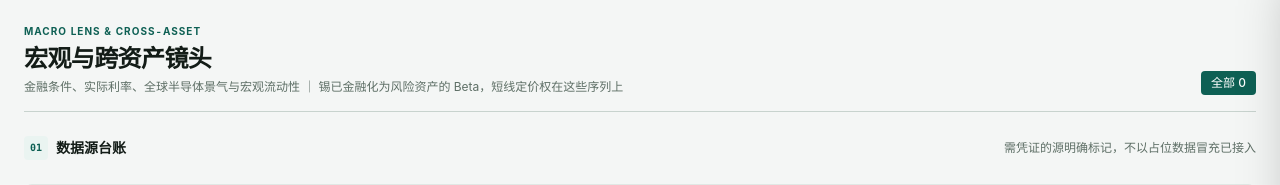
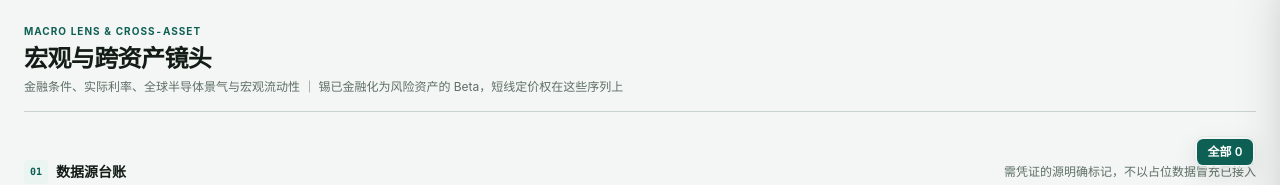
Before and after one commit to XXXZZZHHH123/Commodity-Research-Platform, a FastAPI app: template src/tin/web/templates/macro.html in a window 1280 px wide. Shown: the part 56-241 px from the top of the page. Run offline with FastAPI, Linux system fonts and the light colour scheme; the template is opened without the code that fills it, so the values that code supplies are empty.

Commit message:
modify structure

```diff
--- a/src/tin/web/app.py
+++ b/src/tin/web/app.py
@@ -75,7 +75,19 @@ def _redirect(path: str, **params) -> RedirectResponse:
 
 def _board_date(s, q: str | None) -> date:
     if q:
-        return date.fromisoformat(q)
+        try:
+            requested = date.fromisoformat(q)
+        except ValueError:
+            raise HTTPException(400, "日期格式应为 YYYY-MM-DD") from None
+        matched = s.scalar(
+            select(TradingDay.trade_date)
+            .where(TradingDay.trade_date <= requested.isoformat())
+            .order_by(TradingDay.trade_date.desc())
+            .limit(1)
+        )
+        if matched is None:
+            raise HTTPException(404, "所选日期之前没有可用交易日")
+        return date.fromisoformat(matched)
     d = latest_trade_date(s)
     if d is None:
         raise HTTPException(503, "尚无行情数据：请先运行 python -m tin.jobs daily")
@@ -105,6 +117,10 @@ def _shell(s, nav: str, d: date | None = None, **extra) -> dict:
     if d is not None:
         ctx["ticker"] = ticker(s, V, d)
         ctx["prev_date"], ctx["next_date"] = _neighbour_dates(s, d)
+        ctx["min_date"] = s.scalar(select(TradingDay.trade_date)
+                                   .order_by(TradingDay.trade_date).limit(1))
+        ctx["max_date"] = s.scalar(select(TradingDay.trade_date)
+                                   .order_by(TradingDay.trade_date.desc()).limit(1))
     return {**ctx, **extra}
 
 
--- a/src/tin/web/static/app.css
+++ b/src/tin/web/static/app.css
@@ -68,7 +68,7 @@ body {
 
 /* 表单控件跟随主题（Tailwind 不接管原生控件配色） */
 input, select, textarea, button { font: inherit; color: inherit; }
-input[type="datetime-local"], input[type="number"], input[type="text"], select, textarea {
+input[type="date"], input[type="datetime-local"], input[type="number"], input[type="text"], select, textarea {
   background-color: var(--surface);
   color: var(--text);
   border: 1px solid var(--line);
@@ -77,7 +77,81 @@ input:focus, select:focus, textarea:focus {
   outline: 2px solid var(--primary);
   outline-offset: -1px;
 }
+.dark input[type="date"]::-webkit-calendar-picker-indicator,
 .dark input[type="datetime-local"]::-webkit-calendar-picker-indicator { filter: invert(0.8); }
+
+/* 顶部日期选择器：保留原生日历能力，去掉表单控件的厚重外框。 */
+.date-picker-input {
+  width: 8.8rem;
+  padding: 0.25rem 0.35rem;
+  border: 0 !important;
+  outline: 0 !important;
+  background: transparent !important;
+  color-scheme: light;
+}
+.dark .date-picker-input { color-scheme: dark; }
+.date-picker-input::-webkit-calendar-picker-indicator { cursor: pointer; opacity: 0.65; }
+.date-picker-label:focus-within { border-radius: 0.3rem; box-shadow: 0 0 0 2px var(--primary-soft); }
+
+/* 宏观分类靠右悬浮；玻璃表面复用主导航的 Tailwind 材质类。 */
+.macro-filter-bar {
+  position: sticky;
+  top: 4rem;
+  z-index: 20;
+  width: 100%;
+  pointer-events: none;
+}
+.macro-filter-inner {
+  width: max-content;
+  max-width: 100%;
+  margin-left: auto;
+  padding: 0.45rem;
+  border: 1px solid color-mix(in srgb, var(--line) 82%, transparent);
+  border-radius: 0.65rem;
+  box-shadow: 0 8px 24px rgba(19, 28, 23, 0.08);
+  pointer-events: auto;
+}
+.macro-filter-scroll {
+  display: flex;
+  gap: 0.4rem;
+  width: fit-content;
+  max-width: 100%;
+  overflow-x: auto;
+  scrollbar-width: none;
+}
+.macro-filter-scroll::-webkit-scrollbar { display: none; }
+.macro-filter-link {
+  flex: 0 0 auto;
+  padding: 0.4rem 0.75rem;
+  border-radius: 0.4rem;
+  background: color-mix(in srgb, var(--surface-soft) 76%, transparent);
+  color: var(--text-muted);
+  font-size: 0.75rem;
+  font-weight: 600;
+  text-decoration: none;
+  white-space: nowrap;
+  transition: background-color 150ms ease, color 150ms ease;
+}
+.macro-filter-link:hover {
+  background: color-mix(in srgb, var(--surface-soft) 96%, transparent);
+  color: var(--text);
+}
+.macro-filter-link.active {
+  background: var(--primary);
+  color: #fff;
+  box-shadow: 0 2px 8px color-mix(in srgb, var(--primary) 22%, transparent);
+}
+.macro-top-anchor { scroll-margin-top: 4.75rem; }
+.macro-anchor { scroll-margin-top: 8rem; }
+html { scroll-behavior: smooth; }
+
+@media (min-width: 1100px) {
+  .macro-filter-bar { height: 0; }
+  .macro-filter-bar + .macro-anchor { margin-top: 0 !important; }
+  .macro-filter-inner { padding: 0.125rem; }
+  .macro-filter-link { padding: 0.25rem 0.65rem; }
+  .macro-group-heading { min-height: 2rem; }
+}
 
 /* 打印日报归档时去掉导航与交互件 */
 @media print {
--- a/src/tin/web/templates/base.html
+++ b/src/tin/web/templates/base.html
@@ -55,14 +55,21 @@
 
   <div class="flex items-center gap-3 shrink-0">
     {% if d %}
-    <div class="hidden sm:inline-flex items-center rounded-lg border border-[var(--line)] bg-[var(--surface-soft)] p-0.5 text-xs text-[var(--text-muted)]">
+    <form method="get" action="{{ request.url.path }}" class="date-switcher hidden sm:inline-flex items-center rounded-lg border border-[var(--line)] bg-[var(--surface-soft)] p-0.5 text-xs text-[var(--text-muted)]">
       {% if prev_date %}<a href="?date={{ prev_date }}" class="px-2 py-1 hover:text-[var(--text)]" title="前一交易日">&larr;</a>
       {% else %}<span class="px-2 py-1 opacity-40">&larr;</span>{% endif %}
-      <span class="px-2.5 py-1 font-semibold text-[var(--text)] tabular flex items-center gap-1.5">
-        <span class="w-1.5 h-1.5 rounded-full bg-[var(--primary)]"></span>{{ d }}</span>
+      <label class="date-picker-label flex items-center gap-1.5 px-1.5 cursor-pointer" title="选择看板日期">
+        <span class="w-1.5 h-1.5 rounded-full bg-[var(--primary)] shrink-0"></span>
+        <span class="sr-only">选择看板日期</span>
+        <input type="date" name="date" value="{{ d }}"
+               {% if min_date %}min="{{ min_date }}"{% endif %}
+               {% if max_date %}max="{{ max_date }}"{% endif %}
+               onchange="this.form.submit()" aria-label="选择看板日期"
+               class="date-picker-input tabular font-semibold text-[var(--text)] cursor-pointer">
+      </label>
       {% if next_date %}<a href="?date={{ next_date }}" class="px-2 py-1 hover:text-[var(--text)]" title="后一交易日">&rarr;</a>
       {% else %}<span class="px-2 py-1 opacity-40" title="已是最近交易日">&rarr;</span>{% endif %}
-    </div>
+    </form>
     {% endif %}
     <button onclick="toggleDrawer(true)" class="flex items-center gap-1.5 px-3 py-1.5 text-xs font-semibold text-white bg-[var(--primary)] hover:bg-[var(--primary-hover)] rounded-md shadow-sm transition-colors">
       <svg class="w-3.5 h-3.5" fill="none" stroke="currentColor" viewBox="0 0 24 24"><path stroke-linecap="round" stroke-linejoin="round" stroke-width="2" d="M12 4v16m8-8H4"/></svg>
--- a/src/tin/web/templates/macro.html
+++ b/src/tin/web/templates/macro.html
@@ -3,23 +3,28 @@
 {% block title %}宏观与跨资产 · 锡 SN{% endblock %}
 {% block main %}
 
-<div class="flex flex-col md:flex-row md:items-end justify-between gap-4 pb-4 border-b border-[var(--line-strong)]">
+<div id="macro-top" class="macro-top-anchor pb-4 border-b border-[var(--line-strong)]">
   <div>
     <div class="text-[10px] font-bold tracking-widest text-[var(--primary)] uppercase mb-1">MACRO LENS &amp; CROSS-ASSET</div>
     <h1 class="text-2xl font-black tracking-tight">宏观与跨资产镜头</h1>
     <p class="text-xs text-[var(--text-muted)] mt-1">金融条件、实际利率、全球半导体景气与宏观流动性 ｜ 锡已金融化为风险资产的 Beta，短线定价权在这些序列上</p>
   </div>
-  <div class="flex items-center gap-1.5 text-xs flex-wrap">
-    <span class="px-2.5 py-1 rounded bg-[var(--primary)] text-white font-medium">全部 {{ groups | map(attribute='cards') | map('length') | sum }}</span>
-    {% for g in groups %}
-    <a href="#group-{{ loop.index }}" class="px-2.5 py-1 rounded bg-[var(--surface-soft)] text-[var(--text-muted)] hover:text-[var(--text)]">{{ g.name }} {{ g.cards | length }}</a>
-    {% endfor %}
-  </div>
 </div>
 
+<nav class="macro-filter-bar" aria-label="宏观数据分类">
+  <div class="macro-filter-inner bg-[var(--surface)]/95 backdrop-blur-md">
+    <div class="macro-filter-scroll">
+      <a href="#macro-top" data-macro-filter data-target="macro-top" class="macro-filter-link active">全部 {{ groups | map(attribute='cards') | map('length') | sum }}</a>
+      {% for g in groups %}
+      <a href="#group-{{ loop.index }}" data-macro-filter data-target="group-{{ loop.index }}" class="macro-filter-link">{{ g.name }} {{ g.cards | length }}</a>
+      {% endfor %}
+    </div>
+  </div>
+</nav>
+
 {% for g in groups %}
-<section class="space-y-3" id="group-{{ loop.index }}">
-  <div class="flex items-center justify-between gap-3 flex-wrap">
+<section class="macro-anchor space-y-3" id="group-{{ loop.index }}">
+  <div class="macro-group-heading flex items-center gap-3 flex-wrap">
     <h2 class="text-sm font-bold flex items-center gap-2">
       <span class="text-[10px] font-bold tabular text-[var(--primary)] bg-[var(--primary-soft)] px-1.5 py-0.5 rounded">{{ '%02d' | format(loop.index) }}</span>
       {{ g.name }}
```
Also changed, not shown: src/tin/web/static/app.js (+34 -0 lines), tests/test_web.py (added, +23 -0 lines).
